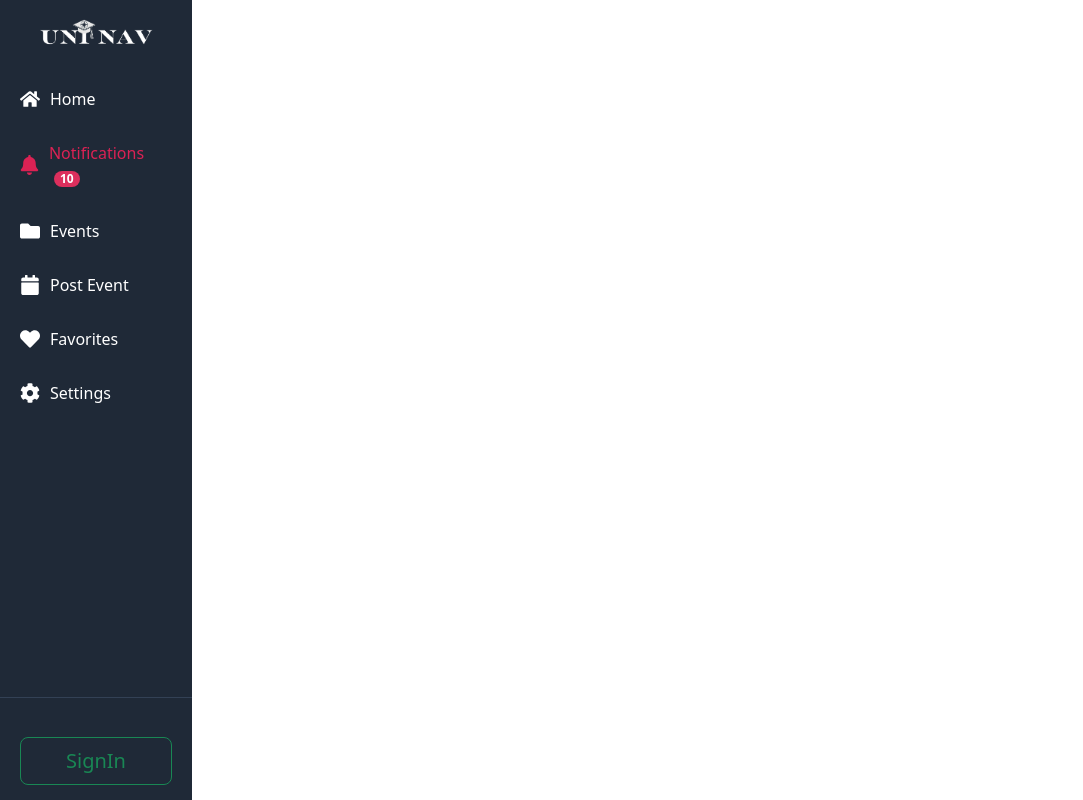
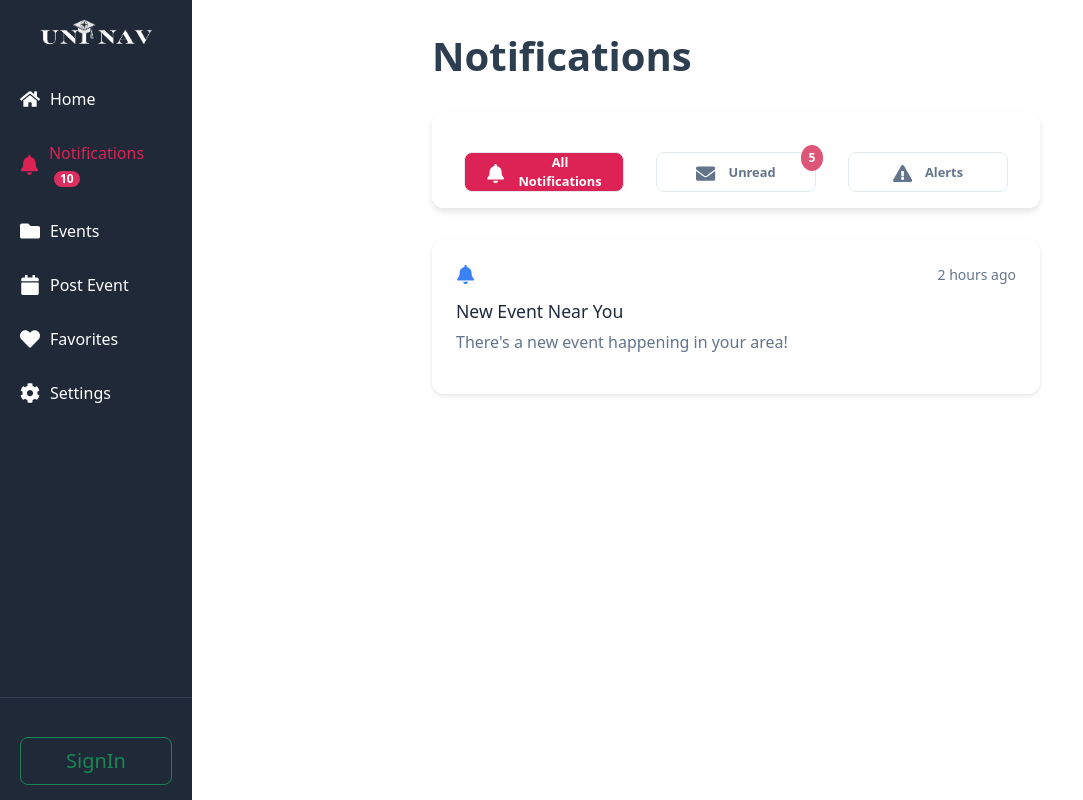
Before and after one commit to divakar007/Uninav, a React (Create React App) app in the folder frontend/: page /Uninav/notifications in a window 1280 px wide. Shown: the whole page, without its empty margins (0-1083 px from the left). Built offline with nearby package versions, Linux system fonts and the light colour scheme; no server answers.

Commit message:
Notifications Page Frontend

```diff
--- a/frontend/package.json
+++ b/frontend/package.json
@@ -23,7 +23,7 @@
     "bootstrap": "^5.3.3",
     "bootstrap-icons": "^1.11.3",
     "clsx": "^2.1.1",
-    "framer-motion": "^11.11.11",
+    "framer-motion": "^11.11.17",
     "os-browserify": "^0.3.0",
     "react": "^18.3.1",
     "react-bootstrap": "^2.10.5",
--- a/frontend/src/App.tsx
+++ b/frontend/src/App.tsx
@@ -12,6 +12,7 @@ import AdminPage from "./components/Admin/adminPage";
 import EventDetailsPage from "./components/Events/EventDetailsPage";
 import UserVerificationForm from "./components/User/UserVerificationForm";
 import { SavedPostsProvider } from "./components/context/SavedPostsContext";
+import NotificationsPage from "./components/Homepage/NotificationsPage";
 
 // Set the base URL for Axios
 
@@ -28,6 +29,7 @@ function App() {
                     <Route path="/post" element={<PostEvent/>}/>
                     <Route path="/events" element={<EventsPage/>}/>
                     <Route path="/favorites" element={<Favorites/>}/>
+                    <Route path="/notifications" element={<NotificationsPage />} />
                     <Route path="/adminpage" element={<AdminPage/>}/>
                     <Route path={"/events/:paramName"} element={<EventDetailsPage/>}/>
                     <Route path="/user-verification" element={<UserVerificationForm/>}/>
--- /dev/null
+++ b/frontend/src/Assets/css/NotificationsPage.css
@@ -0,0 +1,121 @@
+.notifications-container {
+    max-width: 1200px;
+    margin: 2rem auto;
+    padding: 0 1.5rem;
+}
+
+.notifications-title {
+    font-size: 2.5rem;
+    color: #2c3e50;
+    margin-bottom: 2rem;
+    font-weight: 700;
+}
+
+.tabs-wrapper {
+    display: flex;
+    gap: 2rem;  /* Increased from 1rem for more spacing between tabs */
+    margin-bottom: 2rem;
+    padding: 1rem 2rem;  /* Increased padding for better spacing */
+    background: rgba(255, 255, 255, 0.8);
+    backdrop-filter: blur(10px);
+    border-radius: 12px;
+    box-shadow: 0 4px 6px rgba(0, 0, 0, 0.1);
+    justify-content: center;  /* Centers the tabs in the wrapper */
+    width: 100%;  /* Ensures full width */
+}
+
+.tab {
+    display: flex;
+    align-items: center;
+    gap: 0.8rem;  /* Increased from 0.5rem for better icon-text spacing */
+    padding: 1.2rem 2rem;  /* Increased padding for larger click area */
+    border: none;
+    border-radius: 8px;
+    background: transparent;
+    color: #64748b;
+    font-weight: 600;
+    cursor: pointer;
+    transition: all 0.3s ease;
+    position: relative;
+    min-width: 160px;  /* Ensures minimum width for each tab */
+    justify-content: center;  /* Centers the content within each tab */
+    border: 1px solid #e2e8f0;
+}
+
+.tab.active {
+    background: #DD2255;
+    color: white;
+}
+
+.tab-icon {
+    font-size: 1.2rem;
+}
+
+.notification-badge {
+    position: absolute;
+    top: -8px;
+    right: -8px;
+    background: #DD5577;
+    color: white;
+    border-radius: 50%;
+    padding: 0.25rem 0.5rem;
+    font-size: 0.75rem;
+    font-weight: bold;
+}
+
+.notifications-content {
+    display: grid;
+    gap: 1rem;
+}
+
+.notification-card {
+    background: white;
+    border-radius: 12px;
+    padding: 1.5rem;
+    box-shadow: 0 2px 4px rgba(0, 0, 0, 0.1);
+    transition: transform 0.2s ease;
+}
+
+.notification-card:hover {
+    transform: translateY(-2px);
+    box-shadow: 0 4px 6px rgba(0, 0, 0, 0.1);
+}
+
+.notification-header {
+    display: flex;
+    justify-content: space-between;
+    align-items: center;
+    margin-bottom: 1rem;
+}
+
+.notification-icon {
+    color: #3b82f6;
+    font-size: 1.2rem;
+}
+
+.notification-time {
+    color: #64748b;
+    font-size: 0.875rem;
+}
+
+.notification-title {
+    font-size: 1.1rem;
+    color: #1e293b;
+    margin-bottom: 0.5rem;
+}
+
+.notification-message {
+    color: #64748b;
+    line-height: 1.5;
+}
+
+@media (max-width: 768px) {
+    .tabs-wrapper {
+        flex-direction: column;
+    }
+
+    .tab {
+        width: 100%;
+        justify-content: center;
+    }
+}
--- /dev/null
+++ b/frontend/src/components/Homepage/NotificationsPage.tsx
@@ -0,0 +1,72 @@
+import React, { useState } from 'react';
+import { motion, AnimatePresence } from 'framer-motion';
+import { FaBell, FaExclamationTriangle, FaEnvelope } from 'react-icons/fa';
+import './../../Assets/css/NotificationsPage.css';
+
+interface Notification {
+    id: string;
+    title: string;
+    message: string;
+    timestamp: string;
+    isRead: boolean;
+    type: 'alert' | 'general';
+}
+
+const NotificationsPage: React.FC = () => {
+    const [activeTab, setActiveTab] = useState('all');
+
+    const tabs = [
+        { id: 'all', label: 'All Notifications', icon: <FaBell /> },
+        { id: 'unread', label: 'Unread', icon: <FaEnvelope /> },
+        { id: 'alerts', label: 'Alerts', icon: <FaExclamationTriangle /> }
+    ];
+
+    return (
+        <div className="notifications-container">
+            <h1 className="notifications-title">Notifications</h1>
+
+            <div className="tabs-wrapper">
+                {tabs.map(tab => (
+                    <motion.button
+                        key={tab.id}
+                        className={`tab ${activeTab === tab.id ? 'active' : ''}`}
+                        onClick={() => setActiveTab(tab.id)}
+                        whileHover={{ scale: 1.05 }}
+                        whileTap={{ scale: 0.95 }}
+                    >
+                        <span className="tab-icon">{tab.icon}</span>
+                        {tab.label}
+                        {tab.id === 'unread' && (
+                            <span className="notification-badge">5</span>
+                        )}
+                    </motion.button>
+                ))}
+            </div>
+
+            <AnimatePresence mode="wait">
+                <motion.div
+                    key={activeTab}
+                    initial={{ opacity: 0, y: 20 }}
+                    animate={{ opacity: 1, y: 0 }}
+                    exit={{ opacity: 0, y: -20 }}
+                    transition={{ duration: 0.2 }}
+                    className="notifications-content"
+                >
+                    {/* Placeholder content - will be replaced with actual notifications */}
+                    <div className="notification-card">
+                        <div className="notification-header">
+                            <FaBell className="notification-icon" />
+                            <span className="notification-time">2 hours ago</span>
+                        </div>
+                        <h3 className="notification-title">New Event Near You</h3>
+                        <p className="notification-message">
+                            There's a new event happening in your area!
+                        </p>
+                    </div>
+                </motion.div>
+            </AnimatePresence>
+        </div>
+    );
+};
+
+export default NotificationsPage;
```
Also changed, not shown: 1 other file (tests, documents, lock files or other folders).
